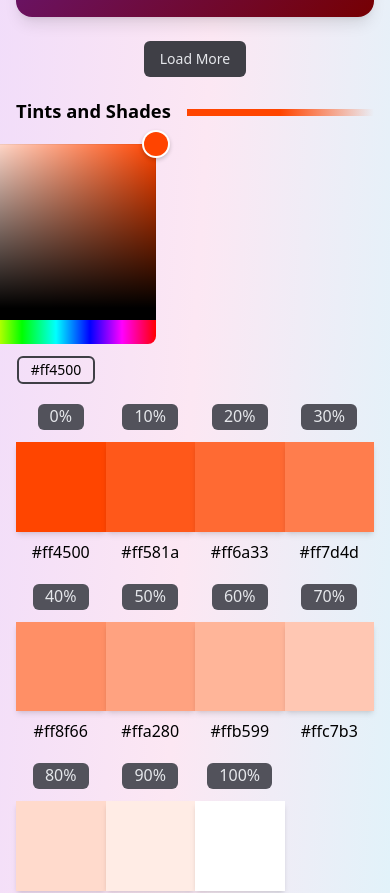
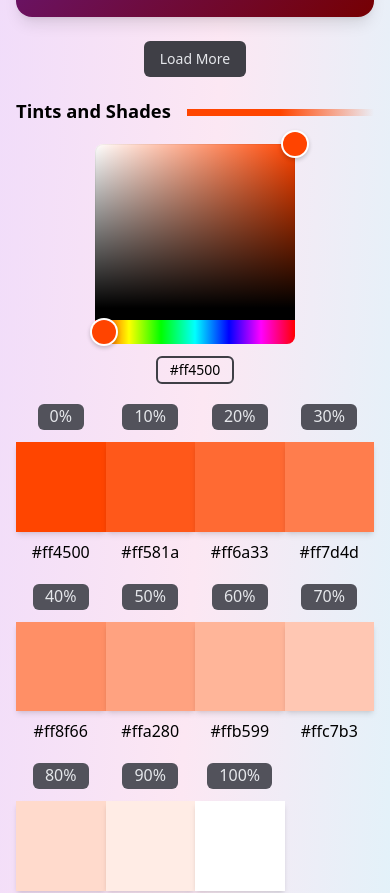
Before and after one commit to sina-byn/all-things-colors, a Next.js app: page / in a window 390 px wide. Shown: the part 3054-3947 px from the top of the page. Built offline with nearby package versions, Linux system fonts and the light colour scheme.

Commit message:
responsive fixes

```diff
--- a/components/ColorInput.tsx
+++ b/components/ColorInput.tsx
@@ -19,7 +19,7 @@ const ColorInput: FC<ColorInputProps> = ({ value, setValue }) => {
   const changeHandler = (color: string) => setValue(color);
 
   return (
-    <div className='color-input w-[80px] flex flex-col items-center gap-y-3 my-5'>
+    <div className='color-input w-[80px] flex flex-col items-center gap-y-3 my-5 mx-auto'>
       <HexColorPicker color={value} onChange={changeHandler} />
       <Button
         data-value={value}
--- a/pages/index.tsx
+++ b/pages/index.tsx
@@ -168,7 +168,7 @@ const Home: NextPage = () => {
           </section>
         </section>
         <SectionHeader title='Color Mixer' />
-        <section className='color-mixer-section grid grid-cols-2 xs:grid-cols-3 justify-items-center items-center mb-16 mx-auto'>
+        <section className='color-mixer-section grid xs:grid-cols-2 md:grid-cols-3 justify-items-center items-center mb-16 mx-auto gap-y-10'>
           <ColorInput
             value={mixData.color_1}
             setValue={value =>
```
